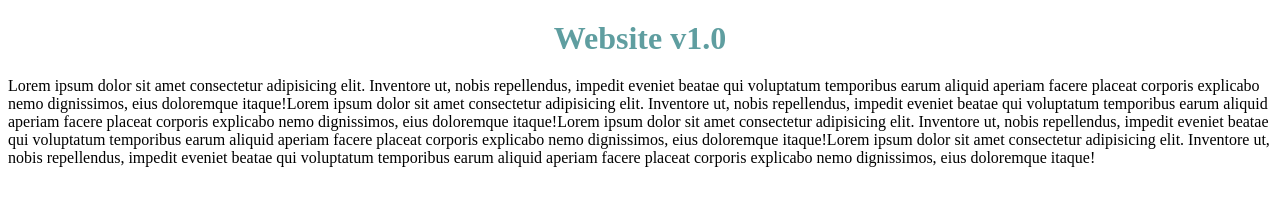
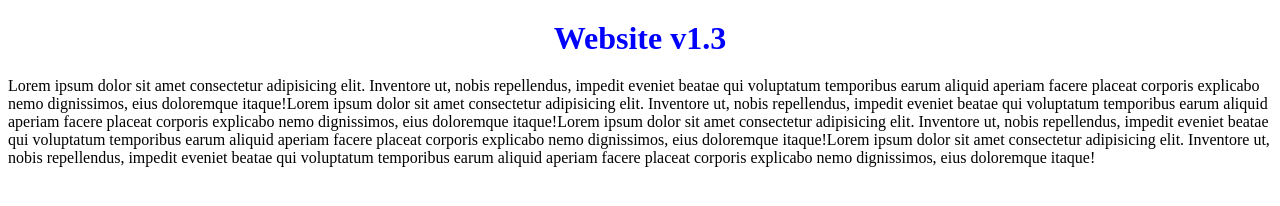
Before and after one commit to pranaygupta1988/webapp1, a plain HTML site: page index.html in a window 1280 px wide. Drawn offline with Linux system fonts and the light colour scheme.

Commit message:
version 1.3

```diff
--- a/index.html
+++ b/index.html
@@ -11,12 +11,12 @@
       h1 {
         text-align: center;
         margin: 20px;
-        color: cadetblue;
+        color: blue;
       }
     </style>
   </head>
   <body>
-    <h1>Website v1.0</h1>
+    <h1>Website v1.3</h1>
     <div>
       Lorem ipsum dolor sit amet consectetur adipisicing elit. Inventore ut,
       nobis repellendus, impedit eveniet beatae qui voluptatum temporibus earum
```
Also changed, not shown: 1 other file.
